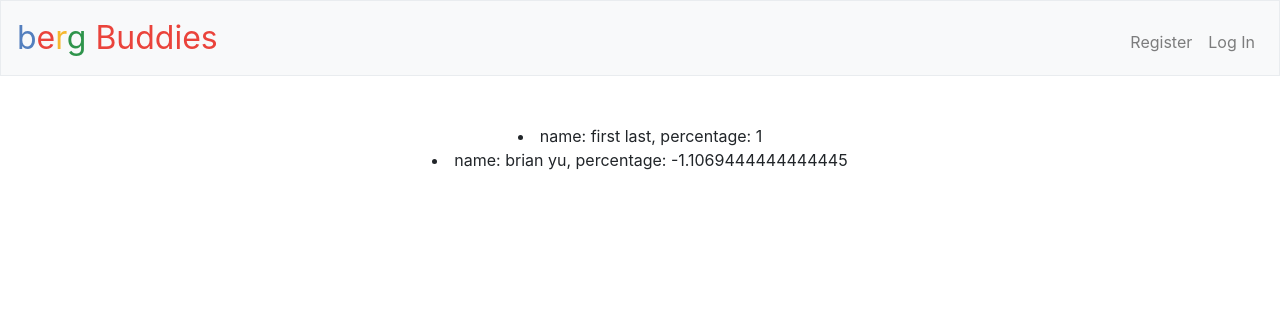
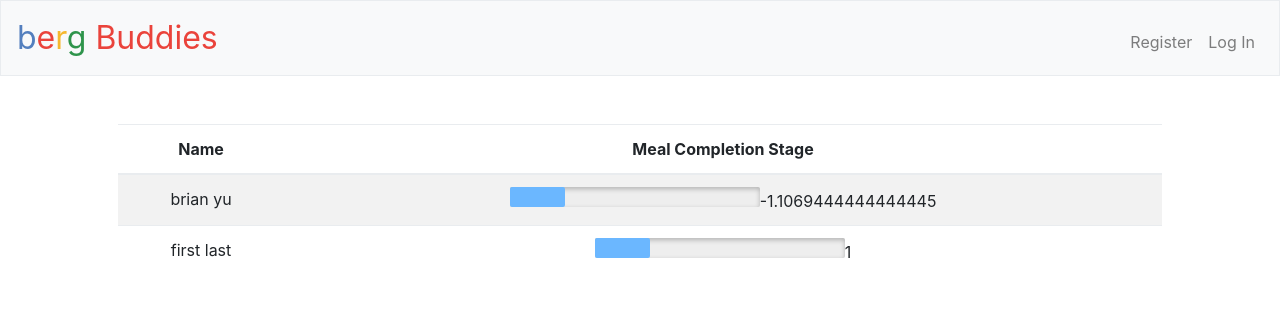
Before and after one commit to ehhong/bergbuddies, a Flask app: a page that uses templates/tablebuddies.html in a window 1280 px wide. Shown: the top 336 px of the page. Run offline with Flask 2, Linux system fonts and the light colour scheme; some libraries are stand-ins or nearby versions.

Commit message:
fixed tablebuddies.html and added a sorter in tablebuddies

```diff
--- a/application.py
+++ b/application.py
@@ -273,6 +273,19 @@ def tablebuddies():
         raise RuntimeError("missing tableID")
     tableID = request.args.get("tableID")
     buddies = mealstage(tableID)
+
+    # selection sort to sort buddies by meal stage completion
+    # selection sort code credit: http://www.geeksforgeeks.org/selection-sort/
+    for i in range(len(buddies)):
+        # Find the minimum element in remaining unsorted array
+        min_idx = i
+        for j in range(i+1, len(buddies)):
+            if buddies[min_idx]['percentage'] > buddies[j]['percentage']:
+                min_idx = j
+
+        # Swap the found minimum element with the first element
+        buddies[i], buddies[min_idx] = buddies[min_idx], buddies[i]
+
     return render_template("tablebuddies.html", buddies=buddies)
 
 def errorhandler(e):
--- a/static/styles.css
+++ b/static/styles.css
@@ -45,3 +45,24 @@ main img
     /* constrain images on small screens */
     max-width: 100%;
 }
+
+/* style progress bar */
+progress[value]
+{
+  -webkit-appearance: none;
+  appearance: none;
+
+  width: 250px;
+  height: 20px;
+}
+progress[value]::-webkit-progress-bar
+{
+  background-color: #eee;
+  border-radius: 2px;
+  box-shadow: 0 2px 5px rgba(0, 0, 0, 0.25) inset;
+}
+progress[value]::-webkit-progress-value
+{
+  background-color: #6bb7ff;
+  border-radius: 2px;
+}
--- a/templates/tablebuddies.html
+++ b/templates/tablebuddies.html
@@ -6,8 +6,20 @@
 
 {% block berg %}
     <main class="container p-5">
+        <table class="table table-striped">
+        <thead>
+            <tr>
+                <th>Name</th>
+                <th>Meal Completion Stage</th>
+            </tr>
+        </thead>
         {% for buddy in buddies %}
-            <li>name: {{ buddy['name'] }}, percentage: {{ buddy['percentage'] }}</li>
+            <tr>
+                <td>{{ buddy['name'] }}</td>
+                <td><progress value="22" max="100"></progress>{{ buddy['percentage'] }}</td>
+                <!--buddy['percentage'] label is for debugging-->
+                <!--to style css https://css-tricks.com/html5-progress-element/-->
+            </tr>
         {% endfor %}
     </main>
 {% endblock %}
```
